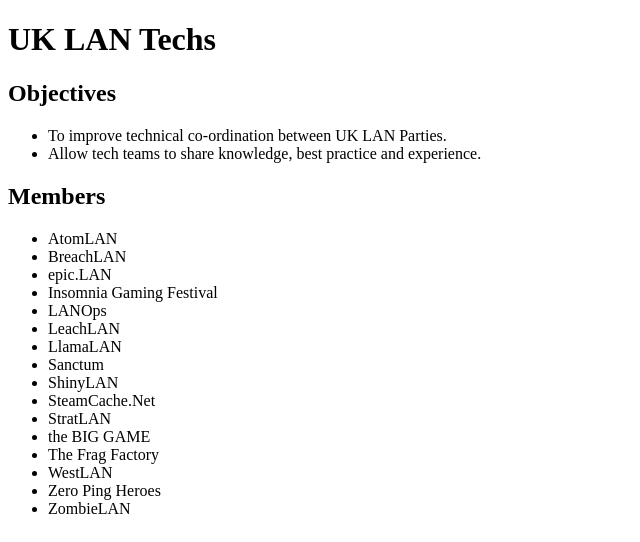
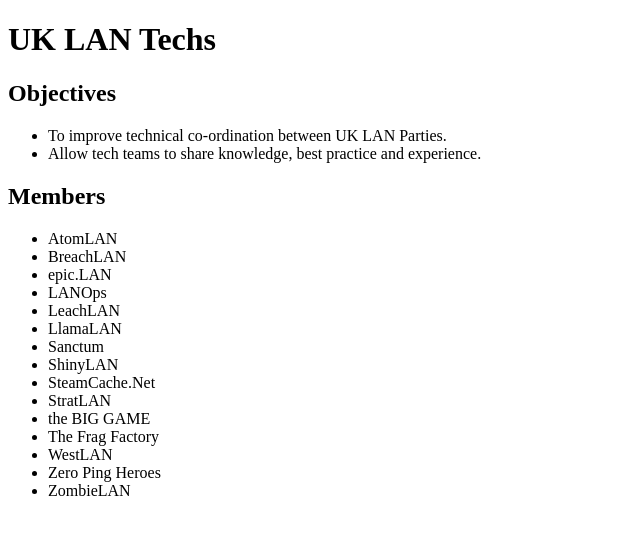
Before and after one commit to uklans/website, a PHP site: page / in a window 1280 px wide. Shown: the top 542 px of the page, without its empty margins (0-640 px from the left). Run offline with PHP 8.4, Linux system fonts and the light colour scheme.

Commit message:
Update list of included events.

```diff
--- a/src/index.php
+++ b/src/index.php
@@ -19,7 +19,6 @@
         <li>AtomLAN</li>
         <li>BreachLAN</li>
         <li>epic.LAN</li>
-        <li>Insomnia Gaming Festival</li>
         <li>LANOps</li>
         <li>LeachLAN</li>
         <li>LlamaLAN</li>
```
